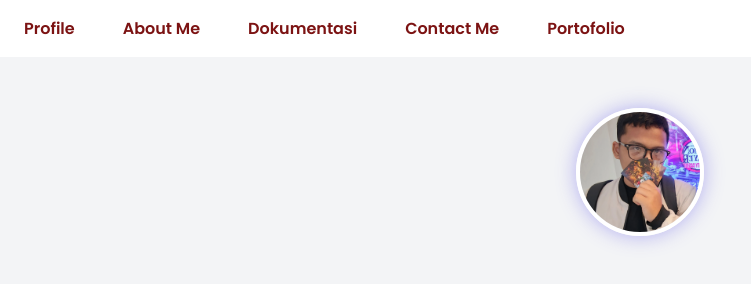
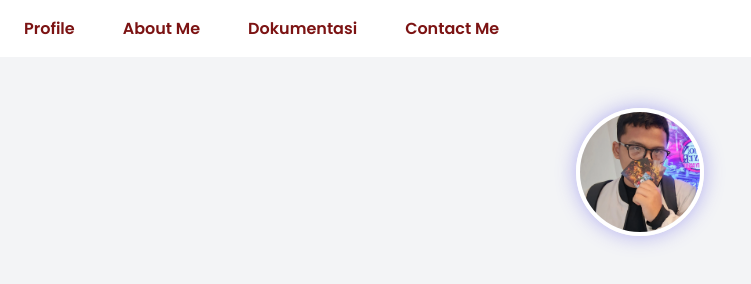
Before and after one commit to OnlyyRenn/OnlyyRenn.github.io, a plain HTML site: page index.html in a window 1280 px wide. Shown: the whole page, without its empty margins (0-751 px from the left). Drawn offline with Linux system fonts and the light colour scheme.

Commit message:
index.html

```diff
--- a/index.html
+++ b/index.html
@@ -46,6 +46,5 @@
     <a href="about-me.html" target="content">About Me</a>
     <a href="dokumentasi.html" target="content">Dokumentasi</a>
     <a href="contact-me.html" target="content">Contact Me</a>
-    <a href="portofolio.html" target="content">Portofolio</a>
   </nav>
   <iframe name="content" src="profile-gwe.html"></iframe>
```
